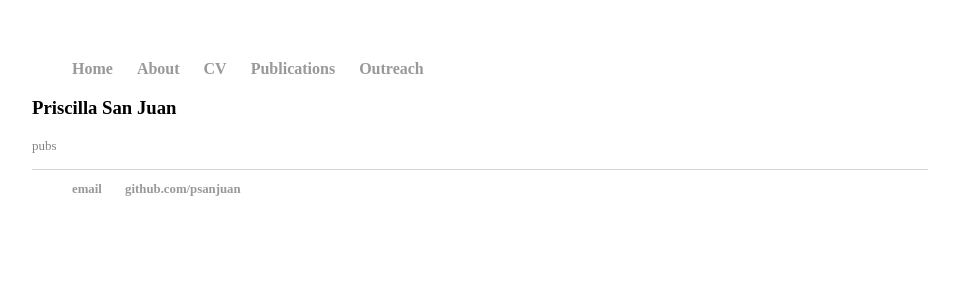
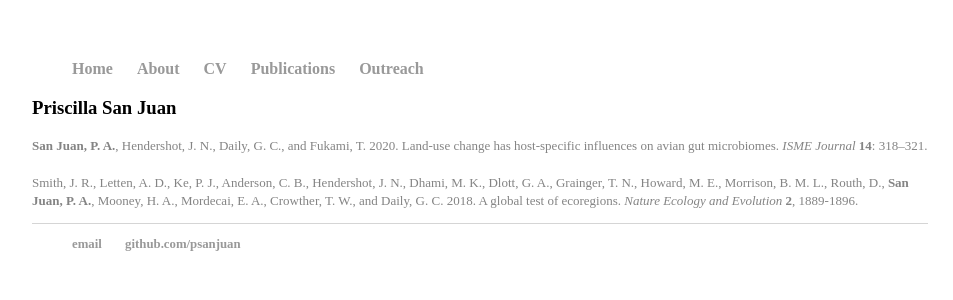
Before and after one commit to psanjuan/psanjuan.github.io, a Jekyll site: the page built from publications/index.html, in a window 1280 px wide. Shown: the top 300 px of the page, without its empty margins (160-1113 px from the left). Built offline with Jekyll 4.4.1, drawn with Linux system fonts in a browser that asks for light colours.

Commit message:
add pubs

```diff
--- a/publications/index.html
+++ b/publications/index.html
@@ -5,6 +5,8 @@ title: Priscilla San Juan, PhD candidate
 <h3>Priscilla San Juan</h3>
 <div class="post">
 <p style="color:#848484;font-size:13px;">
-pubs
+  <b>San Juan, P. A.</b>, Hendershot, J. N., Daily, G. C., and Fukami, T. 2020. Land-use change has host-specific influences on avian gut microbiomes. <i>ISME Journal</i> <b>14</b>: 318–321.<br>
+<br>
+Smith, J. R., Letten, A. D.,  Ke, P. J., Anderson, C. B., Hendershot, J. N., Dhami, M. K., Dlott, G. A., Grainger, T. N., Howard, M. E., Morrison, B. M. L., Routh, D., <b>San Juan, P. A.</b>, Mooney, H. A., Mordecai, E. A., Crowther, T. W., and Daily, G. C. 2018. A global test of ecoregions. <i>Nature Ecology and Evolution</i> <b>2</b>, 1889-1896.
   </p>
 </div>
```
